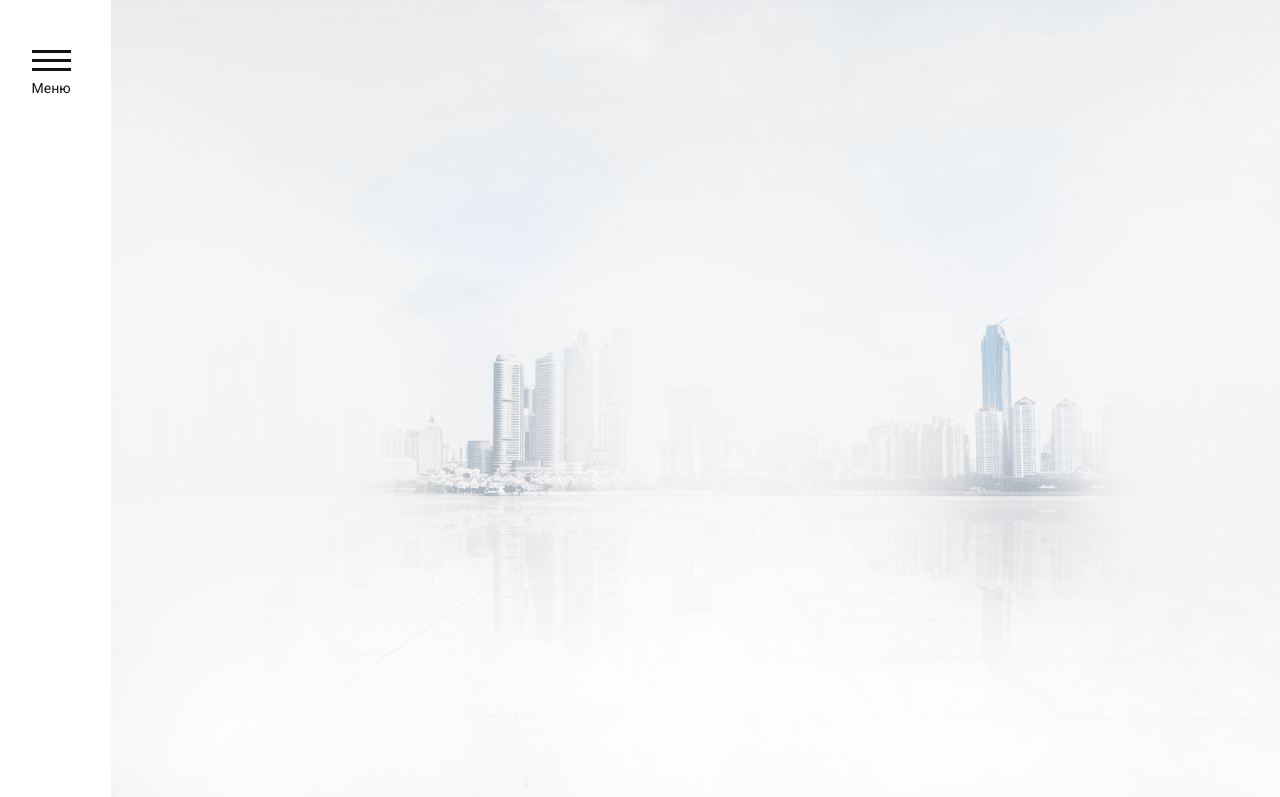
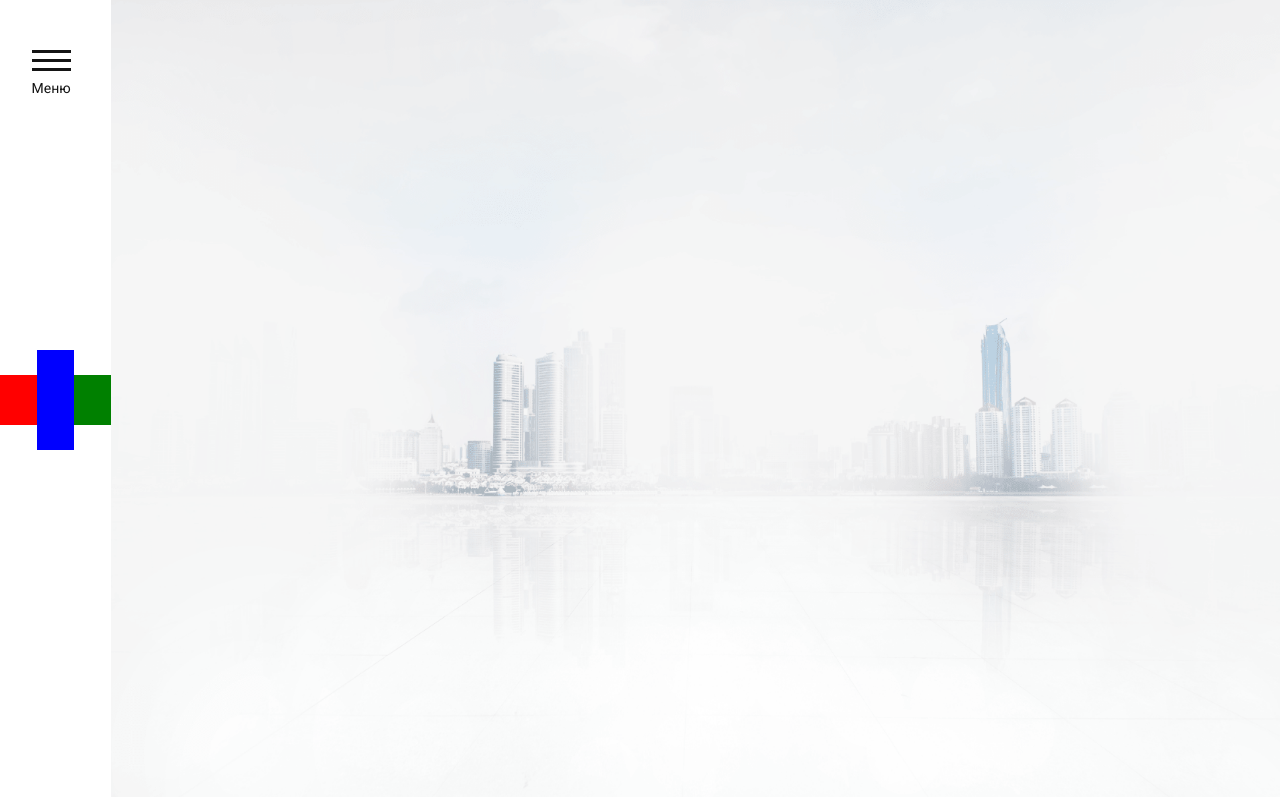
Before and after one commit to golovsergey1984/realtransit.ru, a website: page src/index.html in a window 1280 px wide. Shown: the top 797 px of the page. Drawn offline with nearby package versions, Linux system fonts and the light colour scheme; files that its build step writes are made by us from their sources.

```diff
--- /dev/null
+++ b/src/html/Scale.html
@@ -0,0 +1,6 @@
+<div class="scale-box">
+    <div class="current-page"></div>
+    <div class="scale"></div>
+    <div class="total-page"></div>
+
+</div>
--- a/src/sass/main.scss
+++ b/src/sass/main.scss
@@ -6,3 +6,4 @@
 @import './header.scss';
 @import './burger.scss';
 @import './fonts.scss';
+@import './scale.scss';
--- /dev/null
+++ b/src/sass/scale.scss
@@ -0,0 +1,73 @@
+/* .scale-box {
+    width: 10%;
+  float: left;
+  position: sticky;
+  top: 20%;
+  left: 0%;
+  z-index: 998;
+
+}
+
+.current-page {
+  width: 33.33%;
+  height: 50px;
+  background-color: red;
+}
+
+.scale {
+  width: 33.33%;
+  height: 50px;
+  background-color: blue;
+}
+
+.total-page {
+  width: 33.33%;
+  height: 50px;
+  background-color: green;
+}
+
+@media (min-width: 768px) {
+}
+
+@media (min-width: 1200px) {
+}
+ */
+
+.scale-box {
+  width: 8.7%;
+  float: left;
+  position: fixed;
+  top: 50%;
+  left: 0%;
+  transform: translateY(-50%);
+  z-index: 998;
+  text-align: center;
+  display: flex;
+  flex-direction: row;
+  flex-wrap: nowrap;
+  justify-content: center;
+  align-items: center;
+}
+.current-page {
+  width: 33.33%;
+  height: 50px;
+  background-color: red;
+}
+
+.scale {
+  width: 33.33%;
+  height: 100px;
+  background-color: blue;
+}
+
+.total-page {
+  width: 33.33%;
+  height: 50px;
+  background-color: green;
+}
+
+@media (min-width: 768px) {
+}
+
+@media (min-width: 1200px) {
+}
--- a/src/sass/wrapper.scss
+++ b/src/sass/wrapper.scss
@@ -1,6 +1,7 @@
 .wrapper {
   min-width: 486px;
   height: 100%;
+  position: relative;
 }
 
 @media (min-width: 768px) {
```
Also changed, not shown: src/html/Rivals.html (+2 -2 lines), src/html/preloader.html (+4 -4 lines), src/index.html (+1 -0 lines), build/css/styles.css, build/index.html.
